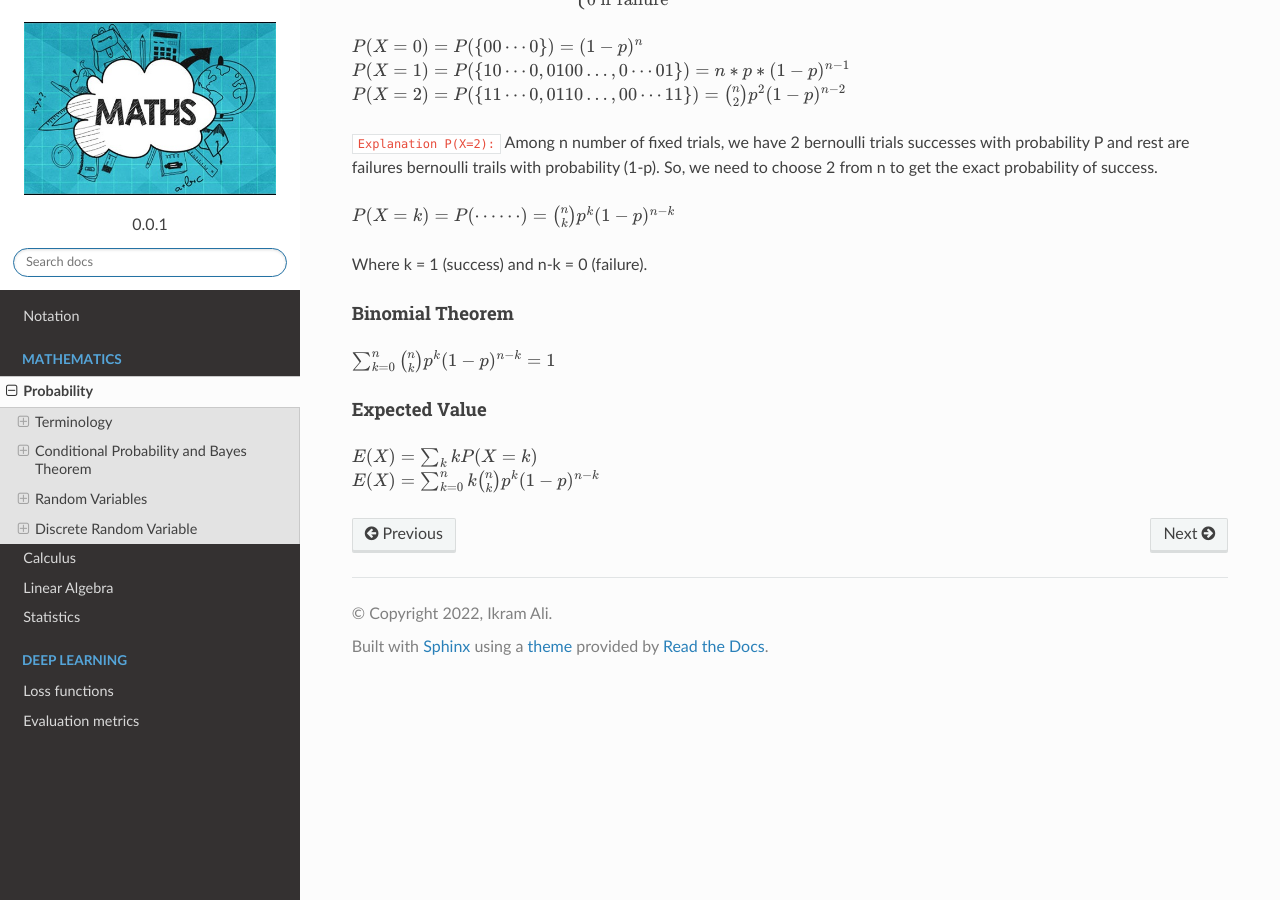
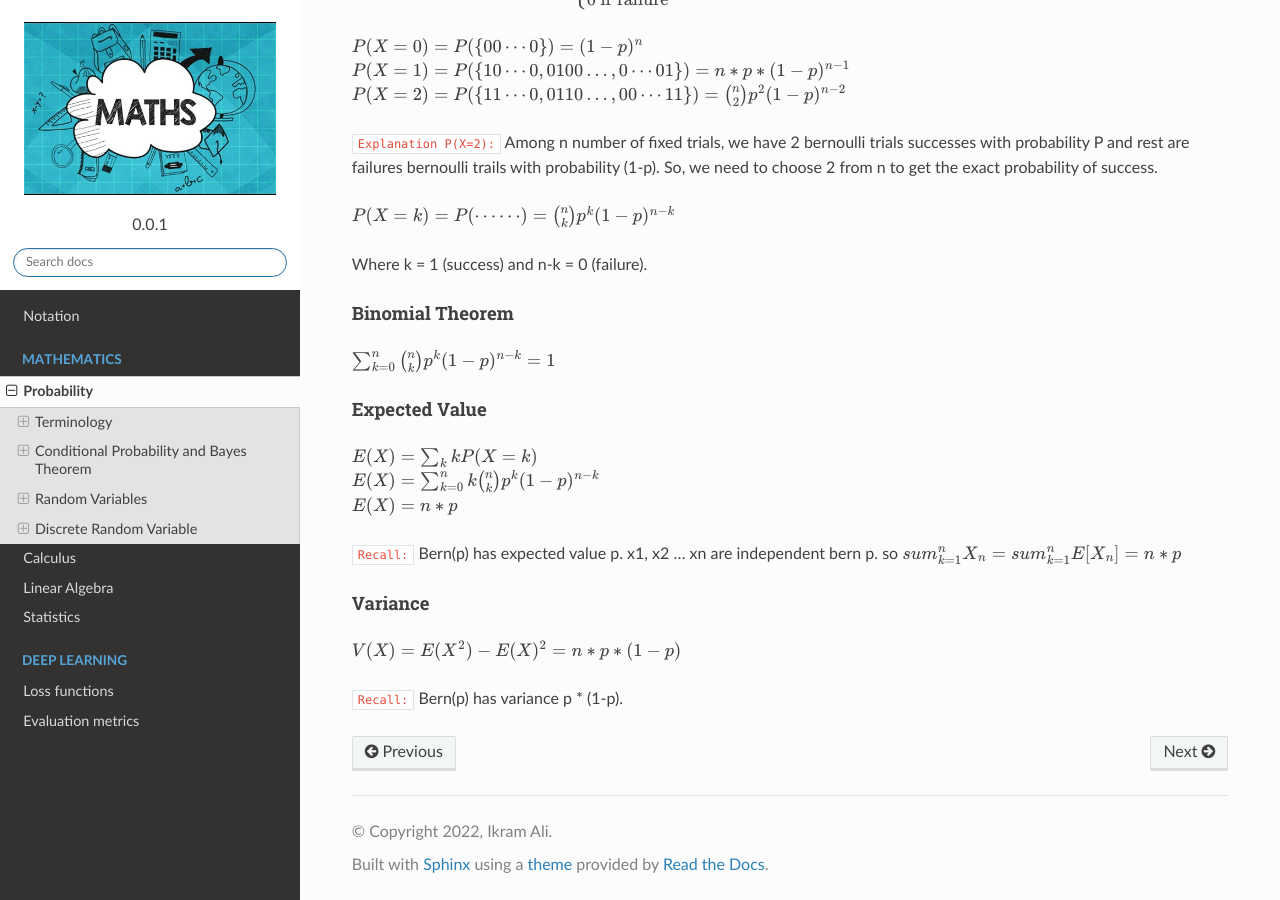
Before and after one commit to akkefa/ml-notes, a Sphinx documentation site: the page built from docs/probability.rst, in a window 1280 px wide and 900 px high, scrolled down 4865 px. Built offline with Sphinx 7.4.7 and the Read the Docs theme 2.0.0, drawn with Linux system fonts in a browser that asks for light colours.

Commit message:
New changes.

```diff
--- a/docs/probability.rst
+++ b/docs/probability.rst
@@ -236,3 +236,14 @@ Expected Value
 ^^^^^^^^^^^^^^^
 | :math:`E(X)=\sum_{k} k P(X=k)`
 | :math:`E(X)=\sum_{k=0}^n k {n \choose k}p^{k}(1-p)^{n-k}`
+| :math:`E(X)= n * p`
+
+``Recall:`` Bern(p) has expected value p. x1, x2 ... xn are independent bern p. so
+:math:`sum_{k=1}^n X_n = sum_{k=1}^n E[X_n] = n * p`
+
+
+Variance
+^^^^^^^^
+:math:`V(X)= E(X^2) - E(X)^2 = n * p * (1-p)`
+
+``Recall:`` Bern(p) has variance p * (1-p).
```
